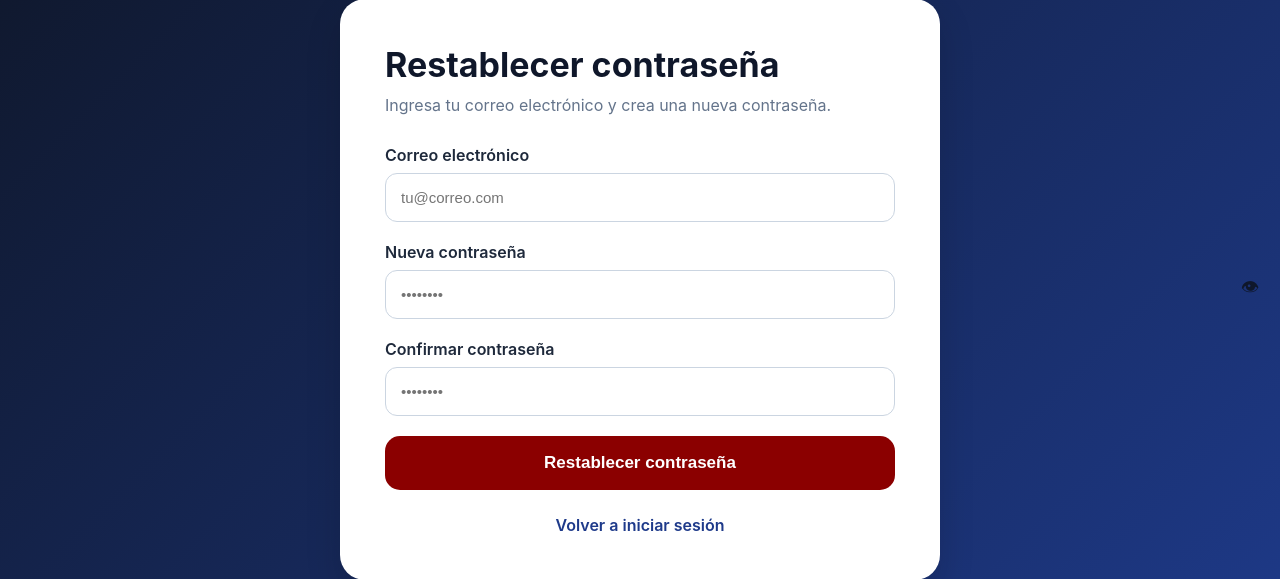
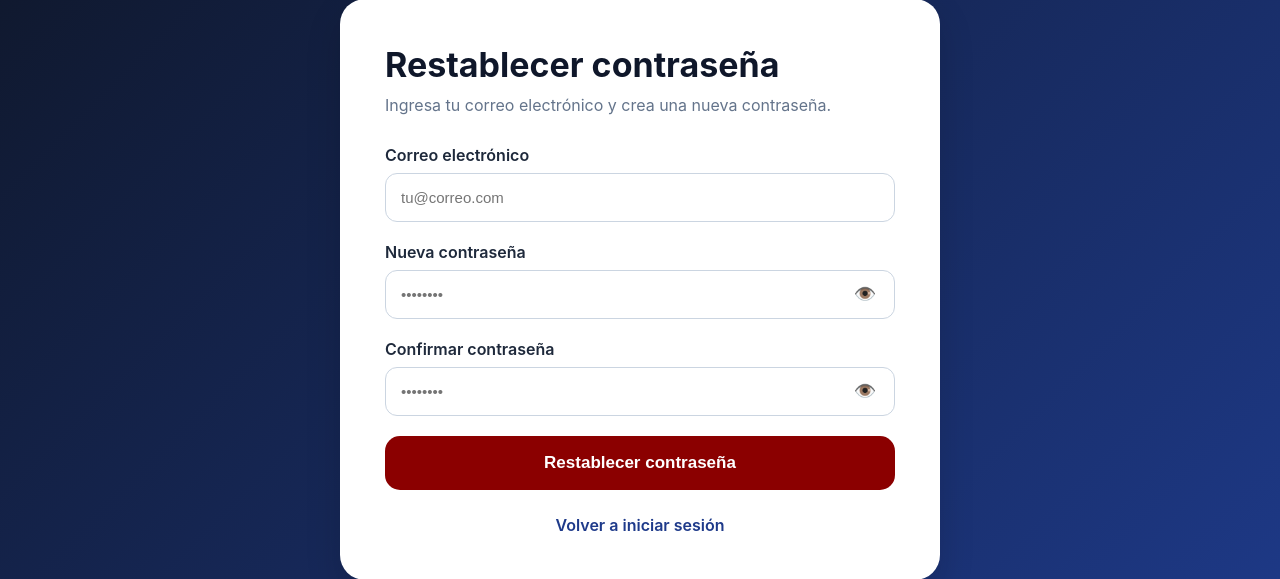
Before and after one commit to georgectpp/GEORGE-main, a Flask app: page /recuperar-contrasena in a window 1280 px wide. Shown: the part 111-690 px from the top of the page. Run offline with Flask 3, Linux system fonts and the light colour scheme.

Commit message:
Update recuperar_contrasena.html

```diff
--- a/templates/recuperar_contrasena.html
+++ b/templates/recuperar_contrasena.html
@@ -37,27 +37,45 @@
                <div class="campo">
                     <label>Nueva contraseña</label>
 
+                    <div class="password-container">
                         <input
                             type="password"
+                            id="nueva_contrasena"
                             name="nueva_contrasena"
                             placeholder="••••••••"
                             required
                     >
+
+                    <button
+                        type="button"
+                        class="toggle-password"
+                        onclick="mostrarContraseña('nueva_contrasena', this)"
+                    >
+                        👁️
+                    </button>
+                </div>
             </div>
 
                <div class="campo">
                     <label>Confirmar contraseña</label>
 
+                    <div class="password-container">
                         <input
                             type="password"
+                            id="confirmar_contrasena"
                             name="confirmar_contrasena"
                             placeholder="••••••••"
                             required
                     >
-                    <button type="button" class="toggle-password"
-                        onclick="togglePassword('confirmar_contrasena', this)">
-                         👁
+
+                    <button
+                        type="button"
+                        class="toggle-password"
+                        onclick="mostrarContraseña('confirmar_contrasena', this)"
+                    >
+                        👁️
                     </button>
+                </div>
             </div>
 
                 <button type="submit" class="btn-restablecer">
```
Lines whose indentation alone changed are shown as unchanged.
